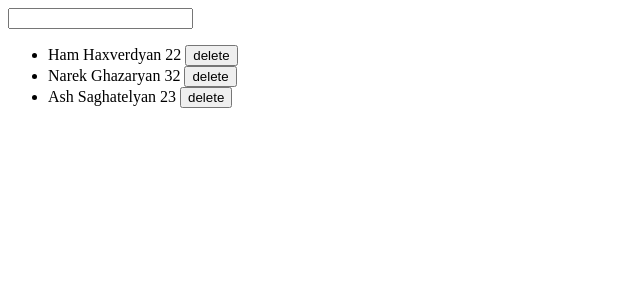
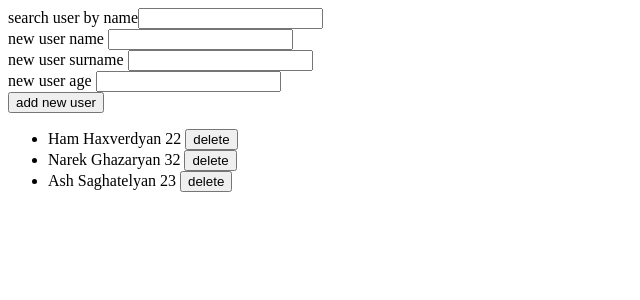
Before and after one commit to HamHax/todo-list-with-React, a React (Create React App) app in the folder todo/: page / in a window 1280 px wide. Shown: the top 300 px of the page, without its empty margins (0-640 px from the left). Built offline with nearby package versions, Linux system fonts and the light colour scheme.

Commit message:
adding new user logic to our user list

```diff
--- a/todo/src/App.js
+++ b/todo/src/App.js
@@ -1,4 +1,4 @@
-import { Component } from "react";
+import React, { Component } from "react";
 import Button from "./components/Button/Button";
 import Inlinetext from "./components/Inlinetext/Inlinetext";
 import Input from "./components/Input/Input";
@@ -16,9 +16,11 @@ class App extends Component {
         {name: 'Ash', surname: 'Saghatelyan', age: 23, id: 3},
       ],
       nextUserId: 4,
-      searchName: ''
-
+      searchName: '',
     }
+    this.nextUserName = React.createRef('');
+    this.nextUserSurname = React.createRef('');
+    this.nextUserAge = React.createRef('');
   }
 
   deleteHandler = (id) => {
@@ -38,12 +40,39 @@ class App extends Component {
       return   item.name.toLocaleLowerCase().includes(this.state.searchName.toLocaleLowerCase())
   }
 
+  addUserHandler = () => {
+    const newUser = {
+      name: this.nextUserName.current.value,
+      surname: this.nextUserSurname.current.value,
+      age: this.nextUserAge.current.value,
+      id: this.state.nextUserId
+    }
+    this.setState({
+      nextUserId: this.state.nextUserId + 1,
+      userlist: this.state.userlist.concat(newUser)
+    })
+
+
+  }
+
 
 
   render() {
     return (
        <Wrapper>
+        <Inlinetext>search user by name</Inlinetext>
         <Input onChange={this.changeName}  type='text'/>
+        <br />
+        <Inlinetext> new user name </Inlinetext>
+        <Input propsRef={this.nextUserName} type='text' />
+        <br />
+        <Inlinetext> new user surname </Inlinetext>
+        <Input propsRef={this.nextUserSurname} type='text' />
+        <br />
+        <Inlinetext> new user age </Inlinetext>
+        <Input propsRef={this.nextUserAge} type='number' />
+        <br />
+        <Button onClick={this.addUserHandler}> add new user </Button>
          <List>
           {
             this.state.userlist.filter(this.filterUser).map(user => {
```
